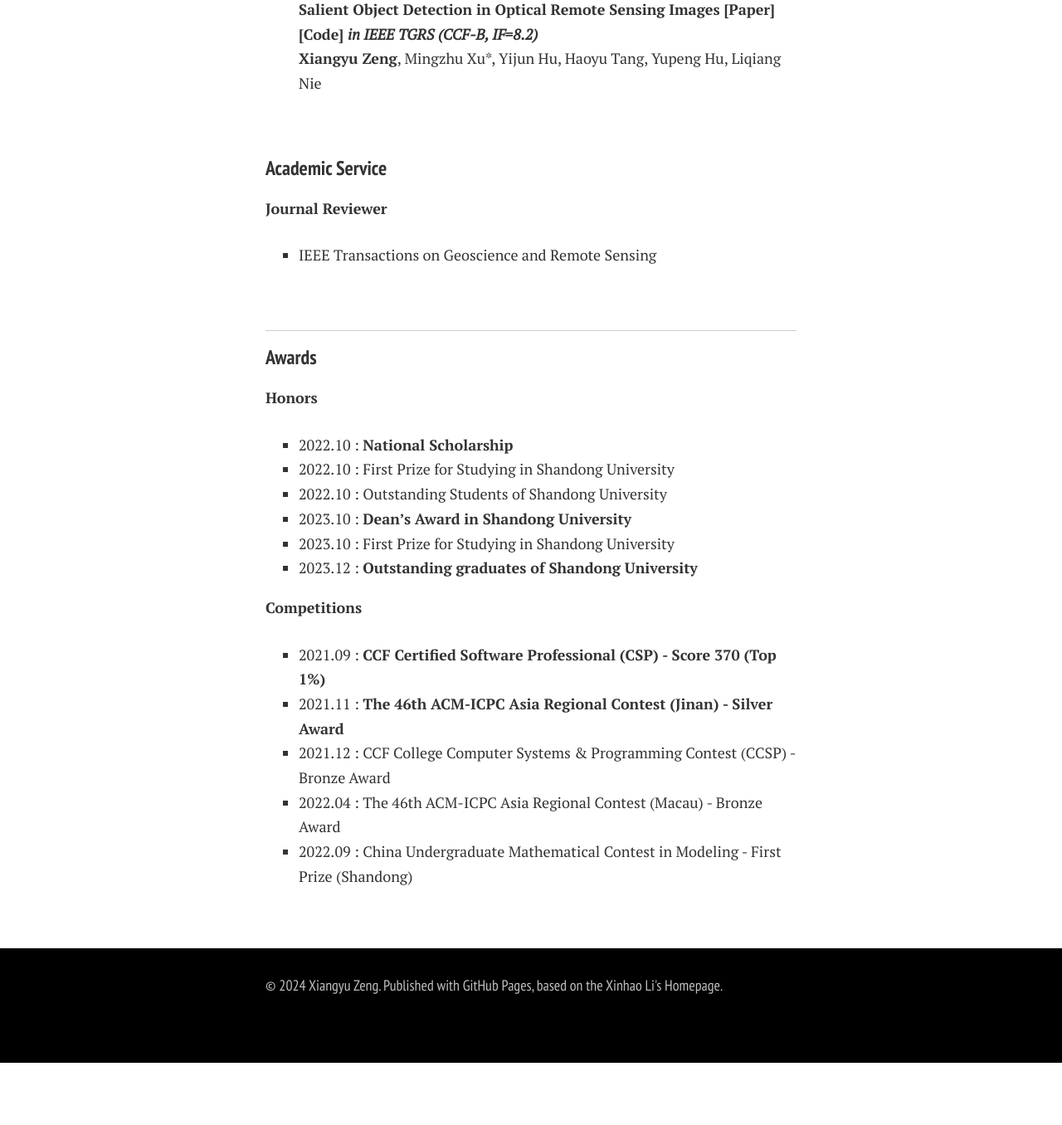
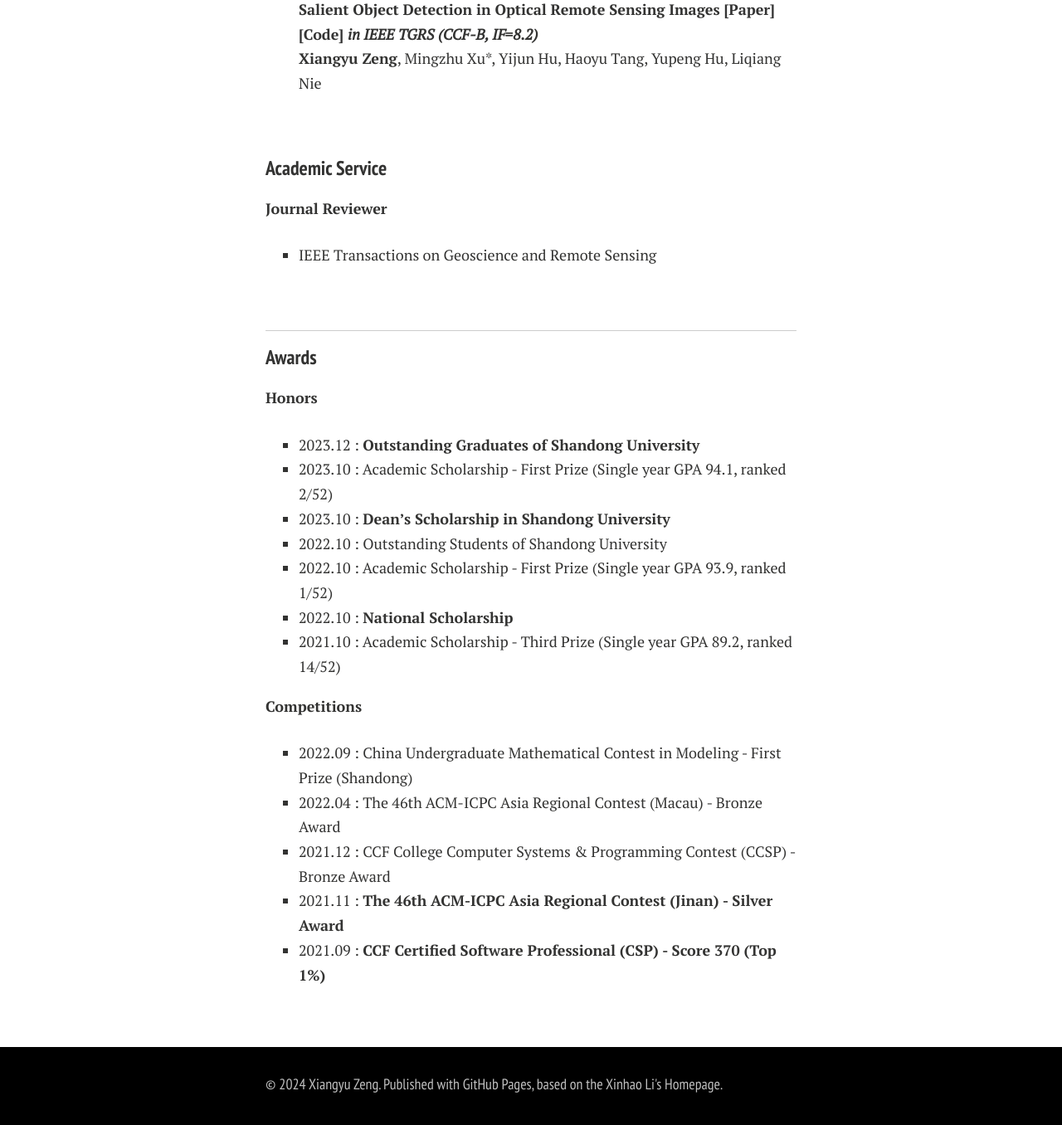
Before and after one commit to LanXingXuan/LanXingXuan.github.io, a Jekyll site: the page built from index.md, in a window 1280 px wide and 1400 px high, scrolled down 981 px. Shown: the top 1356 px of the window at 83% size. Built offline with Jekyll 4.4.1, drawn with Linux system fonts in a browser that asks for light colours; nearby versions of some CDN libraries; comment, search, counter and statistics services are not loaded; a style sheet for code colours, icons or effects is not loaded; before the commit the page ends 2262 px from its top, so only the background shows below that.

Commit message:
Update index.md

```diff
--- a/index.md
+++ b/index.md
@@ -52,16 +52,18 @@ My research interests lies in the computer vision and multimodal, including Vide
 ### Awards
 
  **Honors**
+- 2023.12 : **Outstanding Graduates of Shandong University**
+- 2023.10 : Academic Scholarship - First Prize (Single year GPA 94.1, ranked 2/52)
+- 2023.10 : **Dean's Scholarship in Shandong University**
+- 2022.10 : Outstanding Students of Shandong University
+- 2022.10 : Academic Scholarship - First Prize (Single year GPA 93.9, ranked 1/52)
 - 2022.10 : **National Scholarship**
-- 2022.10 : First Prize for Studying in Shandong University
-- 2022.10 : Outstanding Students of Shandong University
-- 2023.10 : **Dean's Award in Shandong University**
-- 2023.10 : First Prize for Studying in Shandong University
-- 2023.12 : **Outstanding graduates of Shandong University**
+- 2021.10 : Academic Scholarship - Third Prize (Single year GPA 89.2, ranked 14/52)
+
 
 **Competitions**
+- 2022.09 : China Undergraduate Mathematical Contest in Modeling - First Prize (Shandong)
+- 2022.04 : The 46th ACM-ICPC Asia Regional Contest (Macau) - Bronze Award
+- 2021.12 : CCF College Computer Systems & Programming Contest (CCSP) - Bronze Award
+- 2021.11 : **The 46th ACM-ICPC Asia Regional Contest (Jinan) - Silver Award**
 - 2021.09 : **CCF Certified Software Professional (CSP) - Score 370 (Top 1%)**
-- 2021.11 : **The 46th ACM-ICPC Asia Regional Contest (Jinan) - Silver Award**
-- 2021.12 : CCF College Computer Systems & Programming Contest (CCSP) - Bronze Award
-- 2022.04 : The 46th ACM-ICPC Asia Regional Contest (Macau) - Bronze Award
-- 2022.09 : China Undergraduate Mathematical Contest in Modeling - First Prize (Shandong)
```
